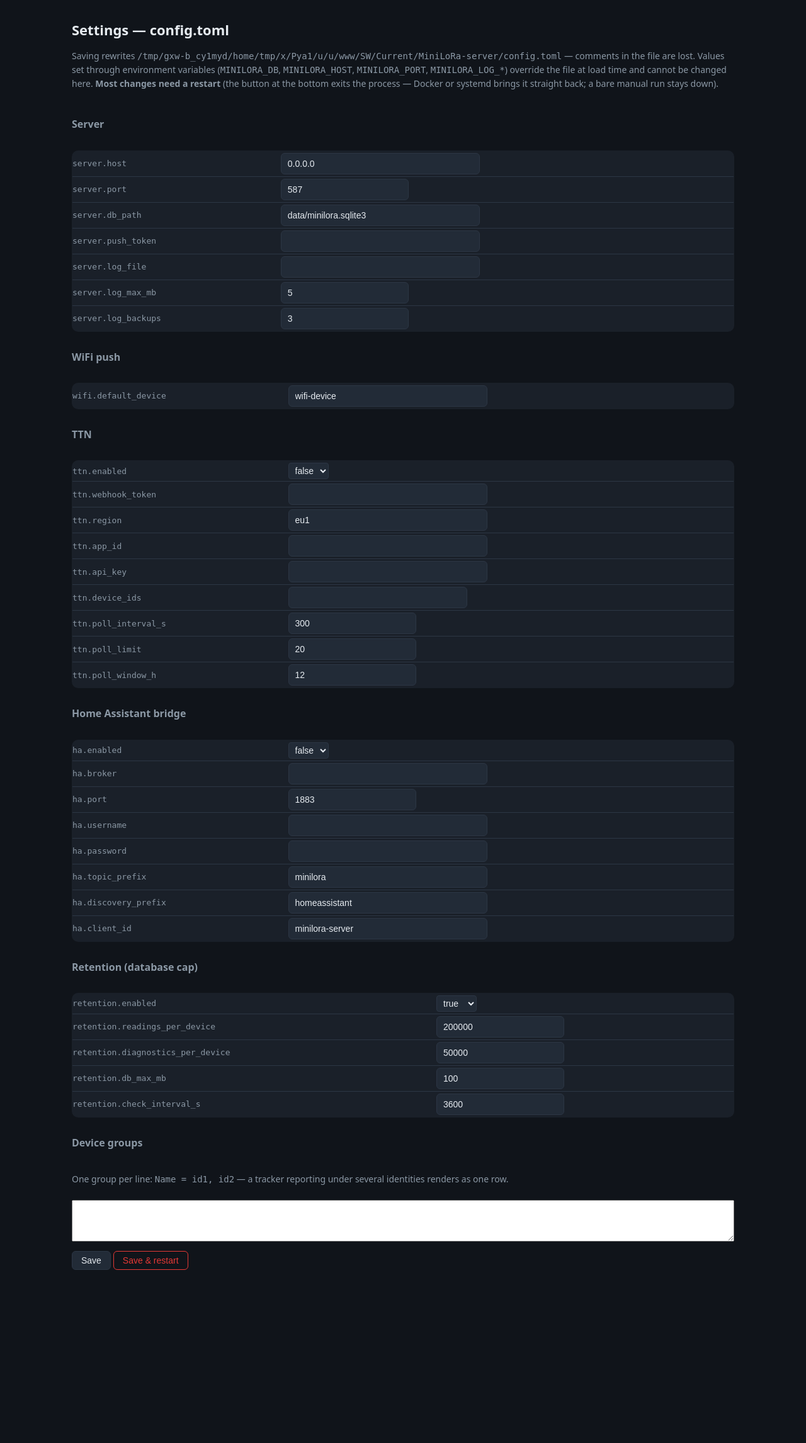
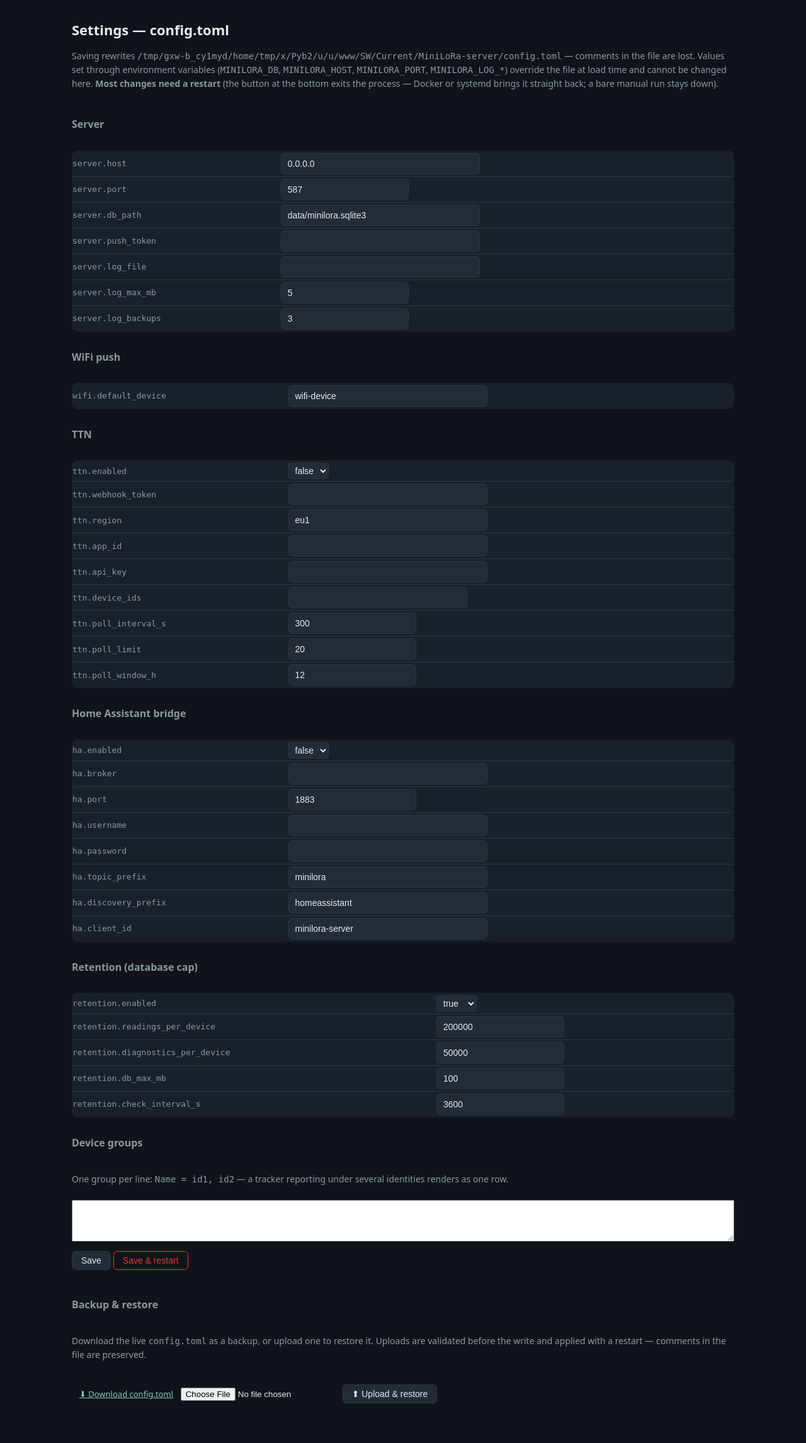
Before and after one commit to rolland-fx/MiniLoRa, a FastAPI app: page /settings in a window 1280 px wide. Shown: the part 55-2347 px from the top of the page at 63% size. Before the commit the page ends 2072 px from the top, so only its background shows below. Run offline with FastAPI, Linux system fonts and the light colour scheme.

Commit message:
server: config backup & restore on the settings page
- GET /api/config/export: the live config.toml as a download (raw bytes
  — comments and unknown keys survive a backup/restore round-trip)
- POST /api/config/import: multipart restore, validated exactly like the
  settings form before the atomic verbatim write; ?restart=true applies
  it in one step (the UI's Upload & restore button)
- load_config(record=False) for validation side-loads — regression fix
  from live testing: load_config used to overwrite CONFIG_PATH_USED with
  its temp-file argument, redirecting every later save/restore to /tmp
- settings page: Backup & restore panel (download link + upload button)
- 7 new tests (61 total)

```diff
--- a/SW/Current/MiniLoRa-server/minilora_server/main.py
+++ b/SW/Current/MiniLoRa-server/minilora_server/main.py
@@ -11,7 +11,9 @@ import logging
 import os
 import re
 import signal
+import tempfile
 import time
+import tomllib
 from dataclasses import fields as dc_fields
 from datetime import datetime
 from pathlib import Path
@@ -348,6 +350,13 @@ async def api_config_save(request: Request):
 
 @app.post("/api/restart")
 async def api_restart():
+    _schedule_restart()
+    return {"restarting": True,
+            "note": "the server exits now; Docker/systemd restarts it "
+                    "with the saved config"}
+
+
+def _schedule_restart() -> None:
     """Exit the process so the supervisor restarts it with the new config:
     Docker (restart: unless-stopped) and systemd (Restart=always) both do.
     A bare foreground run just stays down — the UI says so."""
@@ -356,9 +365,72 @@ async def api_restart():
         log.warning("restart requested from the settings page — exiting")
         os.kill(os.getpid(), signal.SIGTERM)
     asyncio.get_running_loop().create_task(_exit_soon())
-    return {"restarting": True,
-            "note": "the server exits now; Docker/systemd restarts it "
-                    "with the saved config"}
+
+
+@app.get("/api/config/export")
+async def api_config_export():
+    """Download the live config.toml (backup). Serves the RAW file bytes —
+    a backup/restore round-trip must preserve comments and unknown keys,
+    not canonicalize them away. LAN-trusted like the rest of the
+    settings surface (no token; the server is never port-forwarded)."""
+    path = Path(_configmod.CONFIG_PATH_USED or "config.toml")
+    if not path.is_absolute():
+        path = Path.cwd() / path
+    if not path.exists():
+        raise HTTPException(404, "no config file on disk")
+    stamp = datetime.now().strftime("%Y-%m-%d")
+    return Response(
+        path.read_bytes(),
+        media_type="application/toml",
+        headers={"Content-Disposition":
+                 f'attachment; filename="minilora-config-{stamp}.toml"'},
+    )
+
+
+@app.post("/api/config/import")
+async def api_config_import(request: Request,
+                            restart: bool = Query(False)):
+    """Restore a config backup: multipart 'file' field with a config.toml.
+    Validates EXACTLY like the settings form (parse + _validate_config)
+    before the atomic write, then writes the uploaded text verbatim —
+    comments included. restart=true applies it immediately (the settings
+    page always restores + restarts in one step)."""
+    form = await request.form()
+    f = form.get("file")
+    if f is None or isinstance(f, str):
+        raise HTTPException(400, "multipart 'file' field missing")
+    try:
+        text = (await f.read()).decode("utf-8")
+    except UnicodeDecodeError:
+        raise HTTPException(400, "config file is not UTF-8 text")
+    # Capture the live path FIRST: load_config() below overwrites the
+    # CONFIG_PATH_USED global with its (temp-file) argument.
+    path = _configmod.CONFIG_PATH_USED or "config.toml"
+    fd, tmp = tempfile.mkstemp(suffix=".toml")
+    try:
+        with os.fdopen(fd, "w", encoding="utf-8") as tf:
+            tf.write(text)
+        try:
+            new_cfg = _configmod.load_config(tmp, record=False)
+        except tomllib.TOMLDecodeError as e:
+            raise HTTPException(400, f"invalid TOML: {e}")
+        except Exception as e:
+            raise HTTPException(400, f"invalid config: {e}")
+        _validate_config(new_cfg)
+    finally:
+        os.unlink(tmp)
+
+    tmp_w = path + ".tmp"
+    Path(tmp_w).write_text(text, encoding="utf-8")
+    os.replace(tmp_w, path)          # atomic: no half-written config on boot
+    log.info("config restored from upload to %s", path)
+    if restart:
+        _schedule_restart()
+        return {"saved": str(path), "imported": True, "restarting": True,
+                "note": "restored — the server exits now; the supervisor "
+                        "restarts it with the restored config"}
+    return {"saved": str(path), "imported": True,
+            "note": "takes effect at the next restart (POST /api/restart)"}
 
 
 # ------------------------- config builder -------------------------
--- a/SW/Current/MiniLoRa-server/templates/settings.html
+++ b/SW/Current/MiniLoRa-server/templates/settings.html
@@ -59,6 +59,40 @@
   </p>
 </form>
 
+<div class="panel">
+  <h2>Backup &amp; restore</h2>
+  <p class="muted">Download the live <code>config.toml</code> as a backup,
+    or upload one to restore it. Uploads are validated before the write
+    and applied with a restart — comments in the file are preserved.</p>
+  <p>
+    <a class="back" href="/api/config/export" download>⬇ Download config.toml</a>
+    &nbsp;
+    <input type="file" id="cfgfile" accept=".toml,application/toml,text/plain"
+           style="display:inline-block">
+    <button type="button" onclick="importConfig()">⬆ Upload &amp; restore</button>
+    <span id="cfgmsg" class="muted"></span>
+  </p>
+</div>
+
+<script>
+async function importConfig() {
+  const msg = document.getElementById('cfgmsg');
+  const inp = document.getElementById('cfgfile');
+  if (!inp.files.length) { msg.textContent = 'choose a .toml file first'; return; }
+  msg.textContent = 'uploading…';
+  const fd = new FormData();
+  fd.append('file', inp.files[0]);
+  try {
+    const r = await fetch('/api/config/import?restart=true',
+                          { method: 'POST', body: fd });
+    const j = await r.json().catch(() => ({}));
+    if (!r.ok) { msg.textContent = 'failed: ' + (j.detail || r.status); return; }
+    msg.textContent = 'restored — restarting, page reloads when it is back…';
+    setTimeout(() => location.reload(), 6000);
+  } catch (e) { msg.textContent = 'failed: ' + e; }
+}
+</script>
+
 <script>
 async function saveConfig(restart) {
   const msg = document.getElementById('msg');
```
Also changed, not shown: SW/Current/MiniLoRa-server/minilora_server/config.py (+11 -3 lines), SW/Current/MiniLoRa-server/tests/test_config_backup.py (added, +108 -0 lines), SW/Current/MiniLoRa-server/README.md.
